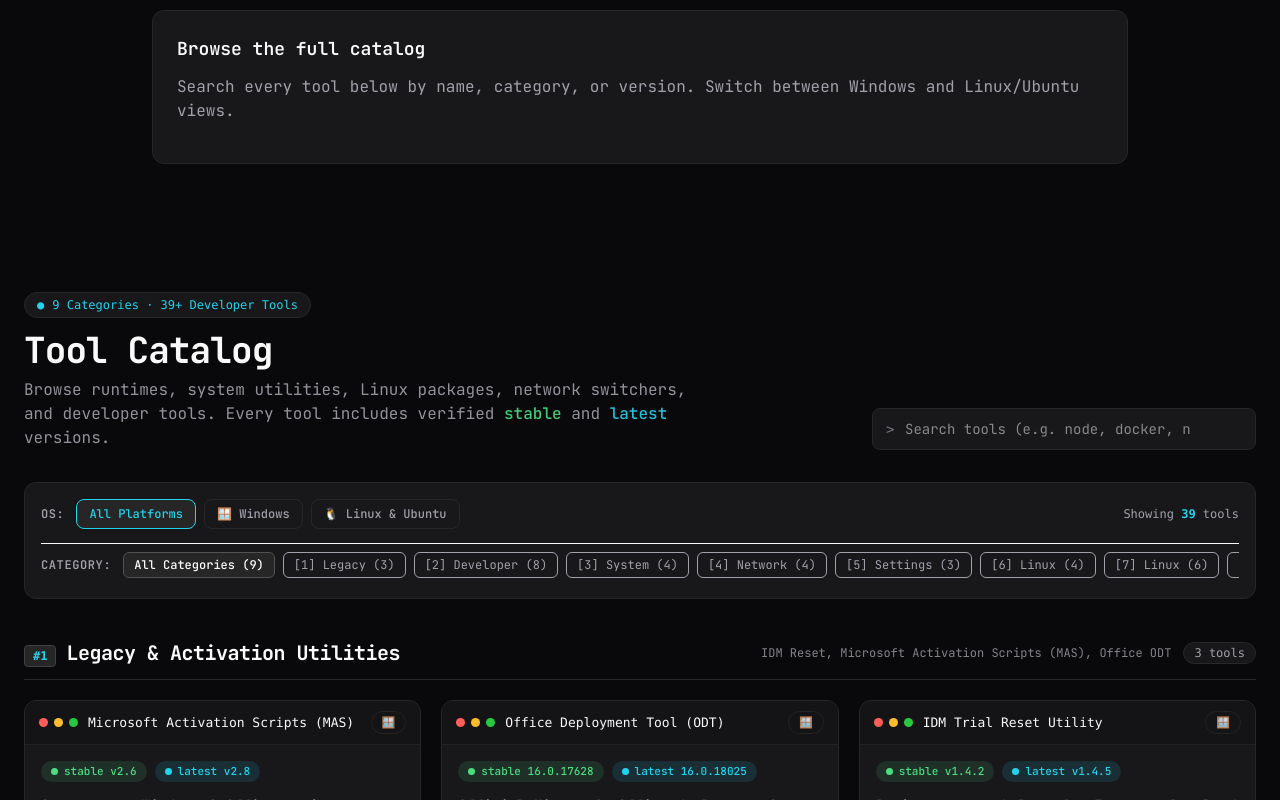
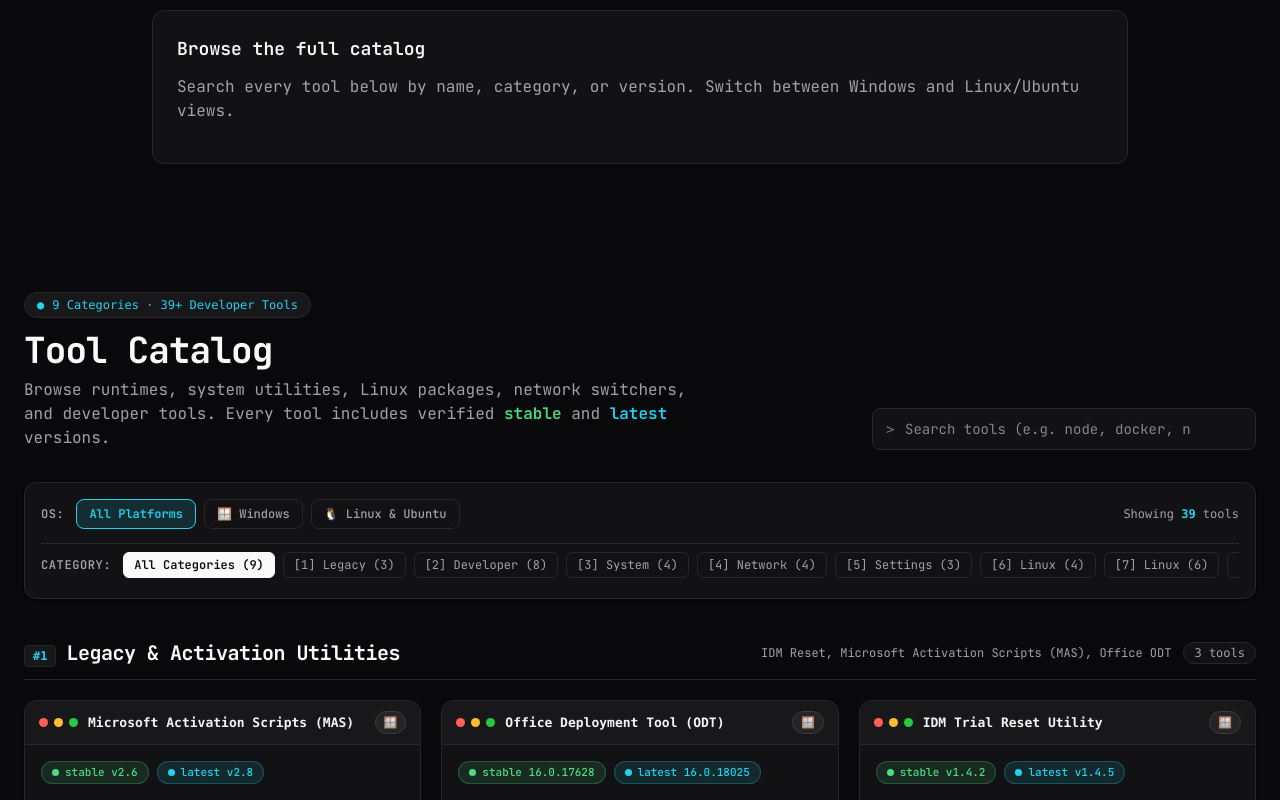
Before and after one commit to Devvfong/dev-services, a Next.js app: page / in a window 1280 px wide. Shown: the part 2000-2800 px from the top of the page. Built offline with nearby package versions, Linux system fonts and the light colour scheme.

Commit message:
fix: correct light mode colors for Tool Catalog mini-terminals

```diff
--- a/app/globals.css
+++ b/app/globals.css
@@ -2,18 +2,35 @@
 
 /* App background + theme vars */
 :root {
-  --bg: #ffffff; --bg-alt: #f5f5f5; --text: #0a0a0a;
-  --border: #e5e5e5; --card-bg: #fafafa; --accent: #0a0a0a;
-  --muted: #737373; --green: #22c55e; --cyan: #06b6d4;
+  --bg: #fafafa;
+  --bg-alt: #f4f4f5;
+  --text: #09090b;
+  --border: #e4e4e7;
+  --card-bg: #ffffff;
+  --accent: #09090b;
+  --muted: #52525b;
+  --green: #16a34a;
+  --cyan: #0284c7;
 }
 
 html[data-theme="dark"] {
-  --bg: #09090b; --bg-alt: #18181b; --text: #fafafa;
-  --border: #27272a; --card-bg: #18181b; --accent: #fafafa;
-  --muted: #a1a1aa; --green: #4ade80; --cyan: #22d3ee;
+  --bg: #09090b;
+  --bg-alt: #18181b;
+  --text: #fafafa;
+  --border: #27272a;
+  --card-bg: #121214;
+  --accent: #fafafa;
+  --muted: #a1a1aa;
+  --green: #4ade80;
+  --cyan: #22d3ee;
 }
 
-body { background: var(--bg); color: var(--text); transition: background 0.3s, color 0.3s; }
+body {
+  background: var(--bg);
+  color: var(--text);
+  transition: background 0.25s ease, color 0.25s ease;
+}
+
 .border-c { border-color: var(--border); }
 .bg-card { background: var(--card-bg); }
 .bg-alt { background: var(--bg-alt); }
@@ -21,17 +38,70 @@
 .text-green { color: var(--green); }
 .text-cyan { color: var(--cyan); }
 
-.btn-p { background: var(--accent); color: var(--bg); border: 1px solid var(--accent); transition: all 0.2s; }
-.btn-p:hover { opacity: 0.8; transform: translateY(-1px); }
-.btn-s { background: transparent; color: var(--text); border: 1px solid var(--border); transition: all 0.2s; }
-.btn-s:hover { background: var(--card-bg); transform: translateY(-1px); }
+.btn-p {
+  background: var(--accent);
+  color: var(--bg);
+  border: 1px solid var(--accent);
+  transition: all 0.2s ease;
+}
+.btn-p:hover {
+  opacity: 0.85;
+  transform: translateY(-1px);
+}
 
-/* Terminal */
-.term { background: #0c0c0c; border: 1px solid #27272a; border-radius: 8px; overflow: hidden; }
-.term-head { background: #1c1c1c; padding: 12px 16px; display: flex; align-items: center; gap: 8px; border-bottom: 1px solid #27272a; }
-.term-dot { width: 12px; height: 12px; border-radius: 50%; }
-.term-body { padding: 24px; color: #d4d4d8; font-size: 13px; line-height: 1.7; min-height: 340px; white-space: pre-wrap; word-break: break-word; overflow-x: hidden; max-height: 400px; overflow-y: auto; }
-.cursor { display: inline-block; width: 8px; height: 16px; background: var(--green); animation: blink 1s step-end infinite; vertical-align: text-bottom; margin-left: 2px; }
+.btn-s {
+  background: transparent;
+  color: var(--text);
+  border: 1px solid var(--border);
+  transition: all 0.2s ease;
+}
+.btn-s:hover {
+  background: var(--bg-alt);
+  transform: translateY(-1px);
+}
+
+/* Terminal (Hero Animation) */
+.term {
+  background: #09090b;
+  border: 1px solid #27272a;
+  border-radius: 8px;
+  overflow: hidden;
+  box-shadow: 0 10px 30px rgba(0, 0, 0, 0.25);
+}
+.term-head {
+  background: #141416;
+  padding: 12px 16px;
+  display: flex;
+  align-items: center;
+  gap: 8px;
+  border-bottom: 1px solid #27272a;
+}
+.term-dot {
+  width: 12px;
+  height: 12px;
+  border-radius: 50%;
+}
+.term-body {
+  padding: 24px;
+  color: #e4e4e7;
+  font-size: 13px;
+  line-height: 1.7;
+  min-height: 340px;
+  white-space: pre-wrap;
+  word-break: break-word;
+  overflow-x: hidden;
+  max-height: 400px;
+  overflow-y: auto;
+}
+.cursor {
+  display: inline-block;
+  width: 8px;
+  height: 16px;
+  background: var(--green);
+  animation: blink 1s step-end infinite;
+  vertical-align: text-bottom;
+  margin-left: 2px;
+}
 @keyframes blink { 50% { opacity: 0; } }
 
 /* Scroll animations */
@@ -55,26 +125,143 @@
 
 /* Floating dots background */
 .dot-bg { position: absolute; inset: 0; overflow: hidden; pointer-events: none; z-index: 0; }
-.dot { position: absolute; border-radius: 50%; background: var(--border); opacity: 0.4; }
+.dot { position: absolute; border-radius: 50%; background: var(--border); opacity: 0.6; }
 @keyframes float { 0%,100% { transform: translateY(0); } 50% { transform: translateY(-20px); } }
 
 /* Tool catalog terminal mini-cards */
-.tool-card { border: 1px solid var(--border); border-radius: 12px; overflow: hidden; background: var(--card-bg); transition: transform 0.2s ease, box-shadow 0.25s ease, border-color 0.25s ease; }
-.tool-card:hover { transform: translateY(-3px); box-shadow: 0 0 0 1px rgba(34, 211, 238, 0.25), 0 8px 30px rgba(0,0,0,0.18); border-color: var(--cyan); }
-.mini-term-head { display: flex; align-items: center; gap: 10px; padding: 10px 14px; background: #141416; border-bottom: 1px solid #222225; }
+.tool-card {
+  border: 1px solid var(--border);
+  border-radius: 12px;
+  overflow: hidden;
+  background: var(--card-bg);
+  box-shadow: 0 1px 3px rgba(0,0,0,0.05);
+  transition: transform 0.2s ease, box-shadow 0.25s ease, border-color 0.25s ease;
+}
+.tool-card:hover {
+  transform: translateY(-3px);
+  box-shadow: 0 0 0 1px var(--cyan), 0 8px 24px rgba(0, 0, 0, 0.12);
+  border-color: var(--cyan);
+}
+
+.mini-term-head {
+  display: flex;
+  align-items: center;
+  gap: 10px;
+  padding: 10px 14px;
+  background: #18181b;
+  border-bottom: 1px solid #27272a;
+  color: #f4f4f5;
+}
 .mini-term-dots { display: flex; gap: 6px; }
 .mini-dot { width: 9px; height: 9px; border-radius: 50%; }
-.mini-term-title { font-size: 13px; font-weight: 500; white-space: nowrap; overflow: hidden; text-overflow: ellipsis; }
+.mini-term-title { font-size: 13px; font-weight: 600; white-space: nowrap; overflow: hidden; text-overflow: ellipsis; color: #f4f4f5; }
 .mini-term-body { padding: 16px; font-size: 13px; line-height: 1.6; }
-.platform-pill { display: inline-flex; align-items: center; gap: 4px; border: 1px solid var(--border); border-radius: 999px; padding: 2px 10px; font-size: 11px; opacity: 0.85; white-space: nowrap; }
-.pill { display: inline-flex; align-items: center; gap: 6px; border-radius: 999px; padding: 2px 10px; font-size: 11px; font-weight: 500; }
-.pill-stable { background: rgba(74, 222, 128, 0.12); color: var(--green); }
-.pill-latest { background: rgba(34, 211, 238, 0.12); color: var(--cyan); }
+
+.platform-pill {
+  display: inline-flex;
+  align-items: center;
+  gap: 4px;
+  border: 1px solid #3f3f46;
+  background: #27272a;
+  color: #e4e4e7;
+  border-radius: 999px;
+  padding: 2px 8px;
+  font-size: 11px;
+  opacity: 0.9;
+  white-space: nowrap;
+}
+
+.pill {
+  display: inline-flex;
+  align-items: center;
+  gap: 6px;
+  border-radius: 999px;
+  padding: 2px 10px;
+  font-size: 11px;
+  font-weight: 500;
+}
+.pill-stable {
+  background: color-mix(in srgb, var(--green) 12%, transparent);
+  color: var(--green);
+  border: 1px solid color-mix(in srgb, var(--green) 25%, transparent);
+}
+.pill-latest {
+  background: color-mix(in srgb, var(--cyan) 12%, transparent);
+  color: var(--cyan);
+  border: 1px solid color-mix(in srgb, var(--cyan) 25%, transparent);
+}
 .pill-dot { width: 7px; height: 7px; border-radius: 50%; }
-.cmd-box { background: #0c0c0c; border: 1px solid #1c1c1c; border-radius: 8px; padding: 14px; font-family: inherit, ui-monospace, SFMono-Regular, Menlo, Consolas, monospace; font-size: 12px; line-height: 1.65; }
-.copy-btn { display: inline-flex; align-items: center; justify-content: center; min-width: 62px; padding: 4px 10px; border-radius: 6px; border: 1px solid #333; background: transparent; color: #d4d4d8; font-size: 11px; font-family: inherit, ui-monospace, SFMono-Regular, Menlo, Consolas, monospace; cursor: pointer; transition: background 0.18s ease, border-color 0.18s ease; }
-.copy-btn:hover { background: #1f1f22; border-color: #444; }
+
+/* Command prompt box */
+.cmd-box {
+  background: #09090b;
+  border: 1px solid #27272a;
+  border-radius: 8px;
+  padding: 12px 14px;
+  color: #f4f4f5;
+  font-family: inherit, ui-monospace, SFMono-Regular, Menlo, Consolas, monospace;
+  font-size: 12px;
+  line-height: 1.6;
+}
+
+.copy-btn {
+  display: inline-flex;
+  align-items: center;
+  justify-content: center;
+  min-width: 60px;
+  padding: 3px 8px;
+  border-radius: 6px;
+  border: 1px solid #3f3f46;
+  background: #18181b;
+  color: #e4e4e7;
+  font-size: 11px;
+  font-family: inherit, ui-monospace, SFMono-Regular, Menlo, Consolas, monospace;
+  cursor: pointer;
+  transition: all 0.18s ease;
+}
+.copy-btn:hover {
+  background: #27272a;
+  border-color: #52525b;
+  color: #ffffff;
+}
 .copy-btn:active { transform: scale(0.97); }
+
+/* Custom chip/tab buttons */
+.tab-btn {
+  background: transparent;
+  color: var(--muted);
+  border: 1px solid var(--border);
+  transition: all 0.2s ease;
+}
+.tab-btn:hover {
+  color: var(--text);
+  border-color: var(--cyan);
+  background: var(--bg-alt);
+}
+.tab-btn-active {
+  background: color-mix(in srgb, var(--cyan) 14%, transparent);
+  color: var(--cyan);
+  border: 1px solid var(--cyan);
+  font-weight: 600;
+}
+
+.cat-chip {
+  background: transparent;
+  color: var(--muted);
+  border: 1px solid var(--border);
+  transition: all 0.2s ease;
+}
+.cat-chip:hover {
+  color: var(--text);
+  border-color: var(--text);
+  background: var(--bg-alt);
+}
+.cat-chip-active {
+  background: var(--accent);
+  color: var(--bg);
+  border: 1px solid var(--accent);
+  font-weight: 600;
+}
 
 /* Utility */
 .no-scrollbar::-webkit-scrollbar { display: none; }
--- a/components/ToolsCatalog.tsx
+++ b/components/ToolsCatalog.tsx
@@ -122,32 +122,32 @@
             </div>
 
             {/* Description */}
-            <p className="text-m text-xs md:text-sm leading-relaxed mb-4 opacity-90">{tool.desc}</p>
+            <p className="text-m text-xs md:text-sm leading-relaxed mb-4">{tool.desc}</p>
           </div>
 
           {/* Command Prompt Box */}
           <div className="mt-auto">
             {/* Multi-OS switcher inside card if both OS available and tab is 'all' */}
             {isMultiPlatform && tab === 'all' && (
-              <div className="flex items-center gap-1 mb-1.5">
+              <div className="flex items-center gap-1 mb-2">
                 <button
                   type="button"
                   onClick={() => setToolOsTab((prev) => ({ ...prev, [tool.id]: 'win' }))}
                   className={`text-[11px] px-2 py-0.5 rounded transition ${
                     activeOs === 'win'
-                      ? 'bg-neutral-800 text-cyan-400 font-semibold border border-neutral-700'
-                      : 'text-neutral-400 hover:text-neutral-200'
+                      ? 'bg-neutral-800 text-cyan border border-neutral-700 font-semibold'
+                      : 'text-m hover:text-cyan'
                   }`}
                 >
-                  🪟 PowerShell
+                  🪟 Windows
                 </button>
                 <button
                   type="button"
                   onClick={() => setToolOsTab((prev) => ({ ...prev, [tool.id]: 'linux' }))}
                   className={`text-[11px] px-2 py-0.5 rounded transition ${
                     activeOs === 'linux'
-                      ? 'bg-neutral-800 text-cyan-400 font-semibold border border-neutral-700'
-                      : 'text-neutral-400 hover:text-neutral-200'
+                      ? 'bg-neutral-800 text-cyan border border-neutral-700 font-semibold'
+                      : 'text-m hover:text-cyan'
                   }`}
                 >
                   🐧 Linux / Bash
@@ -159,11 +159,11 @@
               <div className="cmd-box">
                 <div className="flex items-start justify-between gap-2">
                   <div className="min-w-0 flex-1">
-                    <div className="text-[10px] text-m opacity-60 mb-1 font-mono">
+                    <div className="text-[10px] text-neutral-400 mb-1 font-mono">
                       {platformName(activeOs)} command
                     </div>
                     <code className="block text-[11px] md:text-xs break-all leading-snug font-mono text-neutral-200">
-                      <span className="text-cyan-400 select-none mr-1.5 font-bold">{prompt}</span>
+                      <span className="text-cyan select-none mr-1.5 font-bold">{prompt}</span>
                       {currentCmd}
                     </code>
                   </div>
@@ -175,7 +175,7 @@
                       aria-label={`Copy command for ${tool.name}`}
                     >
                       {copied === tool.id ? (
-                        <span className="text-green-400 font-bold">✓ Copied</span>
+                        <span className="text-green font-bold">✓ Copied</span>
                       ) : (
                         'Copy'
                       )}
@@ -184,7 +184,7 @@
                 </div>
               </div>
             ) : (
-              <div className="text-xs text-m opacity-60 italic py-2">
+              <div className="text-xs text-m italic py-2">
                 {tool.note || 'No command available for this platform.'}
               </div>
             )}
@@ -200,14 +200,14 @@
         {/* Section Header */}
         <div className="flex flex-col md:flex-row md:items-end justify-between gap-6 mb-8 reveal">
           <div>
-            <div className="inline-flex items-center gap-2 px-3 py-1 rounded-full text-xs font-mono bg-card border border-c text-cyan mb-3">
+            <div className="inline-flex items-center gap-2 px-3 py-1 rounded-full text-xs font-mono bg-alt border border-c text-cyan mb-3">
               <span>●</span> {CATEGORIES.length} Categories · 39+ Developer Tools
             </div>
             <h2 className="text-2xl md:text-4xl font-bold tracking-tight">Tool Catalog</h2>
-            <p className="text-m mt-2 text-sm md:text-base max-w-2xl opacity-90">
+            <p className="text-m mt-2 text-sm md:text-base max-w-2xl">
               Browse runtimes, system utilities, Linux packages, network switchers, and developer tools.
-              Every tool includes verified <span className="text-green font-medium">stable</span> and{' '}
-              <span className="text-cyan font-medium">latest</span> versions.
+              Every tool includes verified <span className="text-green font-semibold">stable</span> and{' '}
+              <span className="text-cyan font-semibold">latest</span> versions.
             </p>
           </div>
 
@@ -219,7 +219,7 @@
               </span>
               <input
                 type="text"
-                className="w-full pl-8 pr-16 py-2.5 rounded-lg bg-card border border-c text-sm outline-none focus:ring-2 focus:ring-cyan/30 transition placeholder:text-m/50"
+                className="w-full pl-8 pr-16 py-2.5 rounded-lg bg-card border border-c text-sm outline-none focus:ring-2 focus:ring-cyan/30 transition placeholder:text-m"
                 placeholder="Search tools (e.g. node, docker, nala)..."
                 value={q}
                 onChange={(e) => setQ(e.target.value)}
@@ -227,7 +227,7 @@
               {q.trim() ? (
                 <button
                   type="button"
-                  className="absolute right-3 top-1/2 -translate-y-1/2 text-xs text-m hover:text-neutral-100 bg-neutral-800/80 px-1.5 py-0.5 rounded transition"
+                  className="absolute right-3 top-1/2 -translate-y-1/2 text-xs text-m hover:text-cyan bg-alt border border-c px-1.5 py-0.5 rounded transition"
                   onClick={() => setQ('')}
                   aria-label="Clear search"
                 >
@@ -239,17 +239,15 @@
         </div>
 
         {/* Filter Controls Bar */}
-        <div className="bg-card border border-c rounded-xl p-4 mb-10 reveal space-y-3.5">
+        <div className="bg-card border border-c rounded-xl p-4 mb-10 reveal space-y-3.5 shadow-sm">
           {/* Row 1: Platform switcher & Results count */}
           <div className="flex flex-wrap items-center justify-between gap-3">
             <div className="flex flex-wrap items-center gap-2" role="tablist" aria-label="Platform filter">
               <span className="text-xs font-semibold text-m uppercase tracking-wider mr-1">OS:</span>
               <button
                 type="button"
-                className={`px-3 py-1.5 rounded-lg text-xs font-medium border transition ${
-                  tab === 'all'
-                    ? 'bg-neutral-800 text-cyan border-cyan/40 shadow-sm'
-                    : 'bg-transparent border-c text-m hover:text-neutral-200'
+                className={`px-3 py-1.5 rounded-lg text-xs font-medium border ${
+                  tab === 'all' ? 'tab-btn-active' : 'tab-btn'
                 }`}
                 onClick={() => setTab('all')}
               >
@@ -257,10 +255,8 @@
               </button>
               <button
                 type="button"
-                className={`px-3 py-1.5 rounded-lg text-xs font-medium border transition ${
-                  tab === 'win'
-                    ? 'bg-neutral-800 text-cyan border-cyan/40 shadow-sm'
-                    : 'bg-transparent border-c text-m hover:text-neutral-200'
+                className={`px-3 py-1.5 rounded-lg text-xs font-medium border ${
+                  tab === 'win' ? 'tab-btn-active' : 'tab-btn'
                 }`}
                 onClick={() => setTab('win')}
               >
@@ -268,10 +264,8 @@
               </button>
               <button
                 type="button"
-                className={`px-3 py-1.5 rounded-lg text-xs font-medium border transition ${
-                  tab === 'linux'
-                    ? 'bg-neutral-800 text-cyan border-cyan/40 shadow-sm'
-                    : 'bg-transparent border-c text-m hover:text-neutral-200'
+                className={`px-3 py-1.5 rounded-lg text-xs font-medium border ${
+                  tab === 'linux' ? 'tab-btn-active' : 'tab-btn'
                 }`}
                 onClick={() => setTab('linux')}
               >
@@ -285,7 +279,7 @@
           </div>
 
           {/* Row 2: Category Chips */}
-          <div className="flex items-center gap-2 overflow-x-auto pt-2 border-t border-c/50 no-scrollbar pb-1">
+          <div className="flex items-center gap-2 overflow-x-auto pt-2 border-t border-c no-scrollbar pb-1">
             <span className="text-xs font-semibold text-m uppercase tracking-wider shrink-0 mr-1">
               Category:
             </span>
@@ -293,9 +287,7 @@
               type="button"
               onClick={() => setSelectedCat('all')}
               className={`shrink-0 px-2.5 py-1 rounded-md text-xs transition border ${
-                selectedCat === 'all'
-                  ? 'bg-neutral-800 text-white border-neutral-600 font-medium'
-                  : 'bg-transparent text-m border-c/60 hover:text-neutral-200 hover:border-c'
+                selectedCat === 'all' ? 'cat-chip-active' : 'cat-chip'
               }`}
             >
               All Categories ({CATEGORIES.length})
@@ -310,9 +302,7 @@
                   type="button"
                   onClick={() => setSelectedCat(c.id)}
                   className={`shrink-0 px-2.5 py-1 rounded-md text-xs transition border ${
-                    selectedCat === c.id
-                      ? 'bg-neutral-800 text-white border-neutral-600 font-medium'
-                      : 'bg-transparent text-m border-c/60 hover:text-neutral-200 hover:border-c'
+                    selectedCat === c.id ? 'cat-chip-active' : 'cat-chip'
                   }`}
                 >
                   [{c.id}] {c.title.split(' ')[0]} ({count})
@@ -329,13 +319,13 @@
               {/* Category Header Bar */}
               <div className="flex flex-col sm:flex-row sm:items-center justify-between gap-2 mb-5 pb-3 border-b border-c">
                 <div className="flex items-baseline gap-2.5">
-                  <span className="text-xs font-mono font-semibold px-2 py-0.5 rounded bg-neutral-800 text-cyan border border-neutral-700">
+                  <span className="text-xs font-mono font-semibold px-2 py-0.5 rounded bg-alt text-cyan border border-c">
                     #{cat.id}
                   </span>
                   <h3 className="text-lg md:text-xl font-bold tracking-tight">{cat.title}</h3>
                 </div>
                 <div className="flex items-center gap-3">
-                  <span className="text-xs text-m opacity-80">{cat.desc}</span>
+                  <span className="text-xs text-m">{cat.desc}</span>
                   <span className="text-xs px-2.5 py-0.5 rounded-full bg-card border border-c text-m font-mono shrink-0">
                     {cat.tools.length} {cat.tools.length === 1 ? 'tool' : 'tools'}
                   </span>
```
Also changed, not shown: 4 other files (tests, documents, lock files or other folders).
